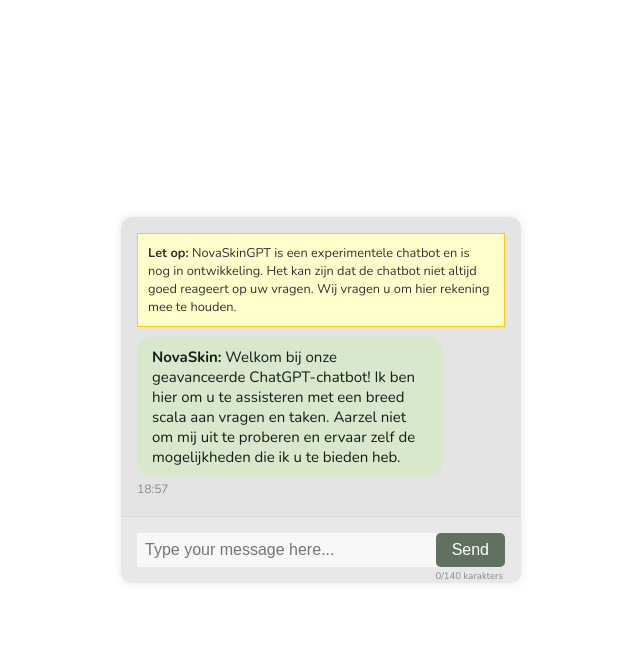
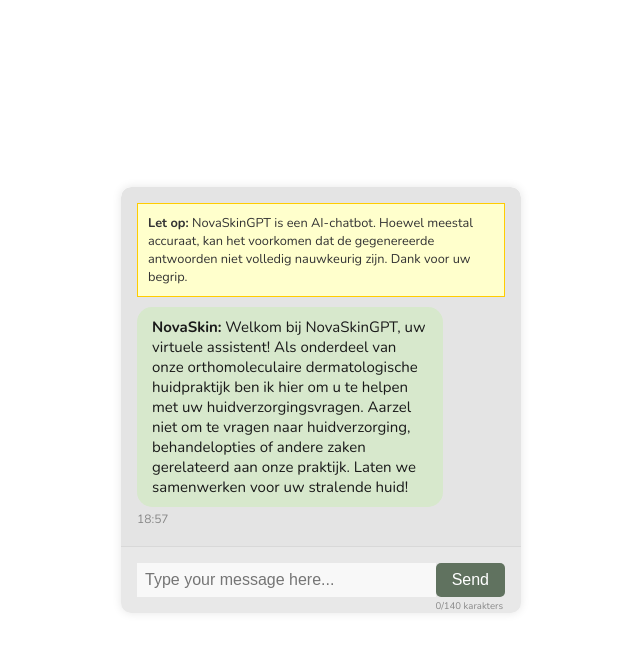
Before and after one commit to vadupdawg/Novaskin_chatbot, a Flask app: page / in a window 1280 px wide. Shown: the top 652 px of the page, without its empty margins (319-959 px from the left). Run offline with Flask 3, Linux system fonts and the light colour scheme.

Commit message:
warning en intro veranderd

```diff
--- a/templates/index.html
+++ b/templates/index.html
@@ -11,9 +11,9 @@
     <div class="chat-container">
         <div class="chat-output" id="chat-output">
             <div class="warning-message" id="warning-message">
-                <strong>Let op:</strong> NovaSkinGPT is een experimentele chatbot en is nog in ontwikkeling. Het kan zijn dat de chatbot niet altijd goed reageert op uw vragen. Wij vragen u om hier rekening mee te houden.
+                <strong>Let op:</strong> NovaSkinGPT is een AI-chatbot. Hoewel meestal accuraat, kan het voorkomen dat de gegenereerde antwoorden niet volledig nauwkeurig zijn. Dank voor uw begrip.
             </div>
-            <div class="message bot" id="greeting"><strong>NovaSkin:</strong> Welkom bij onze geavanceerde ChatGPT-chatbot! Ik ben hier om u te assisteren met een breed scala aan vragen en taken. Aarzel niet om mij uit te proberen en ervaar zelf de mogelijkheden die ik u te bieden heb.<span class="timestamp-greeting" style="float: left;"></span></div>
+            <div class="message bot" id="greeting"><strong>NovaSkin:</strong> Welkom bij NovaSkinGPT, uw virtuele assistent! Als onderdeel van onze orthomoleculaire dermatologische huidpraktijk ben ik hier om u te helpen met uw huidverzorgingsvragen. Aarzel niet om te vragen naar huidverzorging, behandelopties of andere zaken gerelateerd aan onze praktijk. Laten we samenwerken voor uw stralende huid!<span class="timestamp-greeting" style="float: left;"></span></div>
         </div>
         <div class="chat-input">
             <div class="char-counter"> <span id="char-counter">0/140 karakters</span> </div>
```
